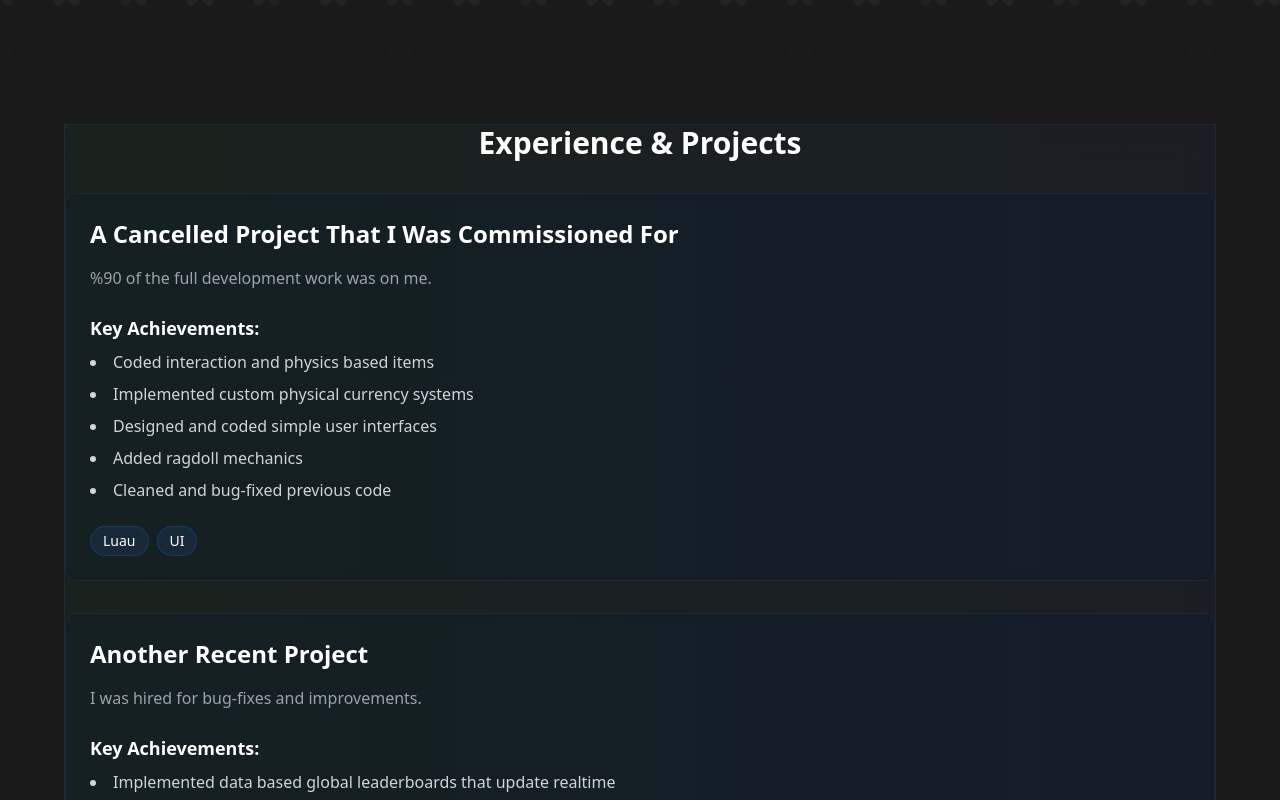
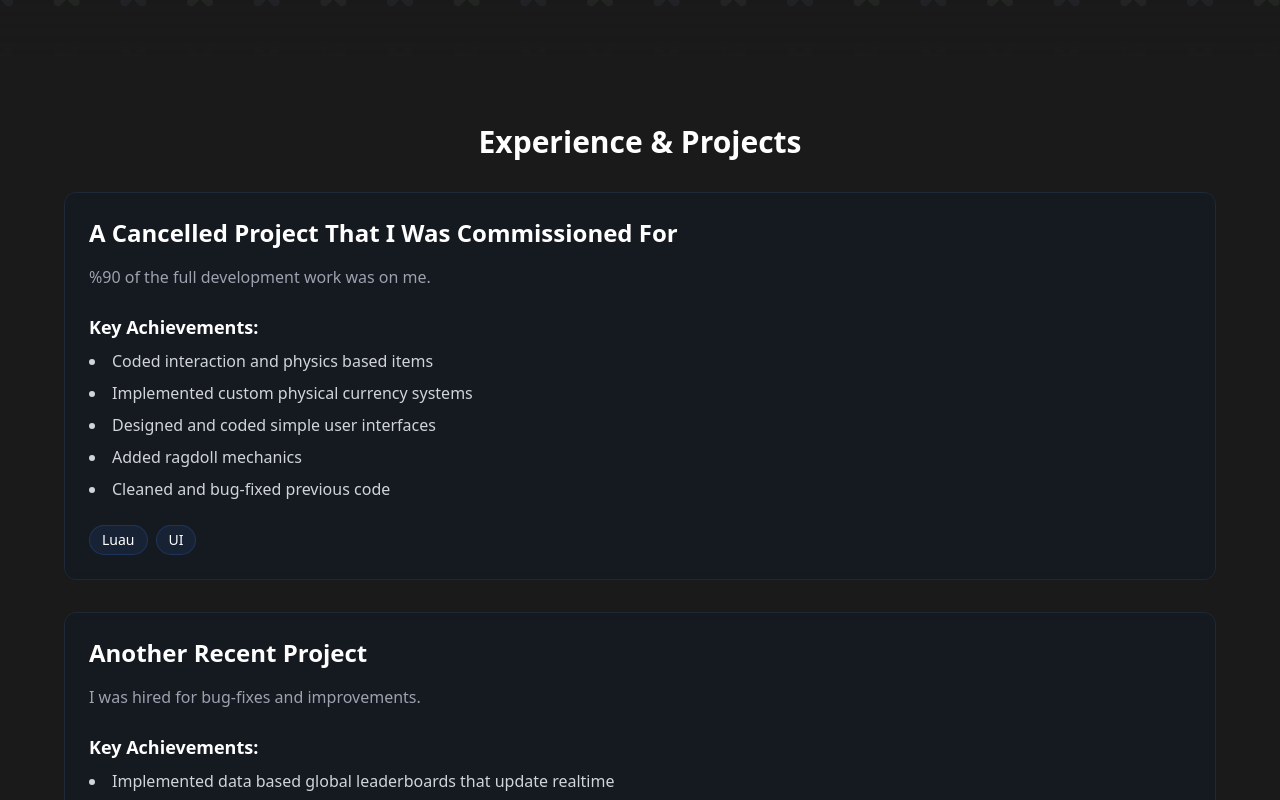
Before and after one commit to Next-Level-Dev/robloxdevportfolio, a Next.js app: page / in a window 1280 px wide. Shown: the part 740-1540 px from the top of the page. Built offline with nearby package versions, Linux system fonts and the light colour scheme.

Commit message:
bye bye gradients

```diff
--- a/app/components/Experience.tsx
+++ b/app/components/Experience.tsx
@@ -5,7 +5,7 @@ import { motion } from 'framer-motion';
 export default function Experience() {
 	return (
 		<section className="py-20 px-4">
-			<div className="max-w-6xl mx-auto backdrop-blur-lg border border-gray-800 bg-gradient-to-r from-green-500/5 to-blue-500/5">
+			<div className="max-w-6xl mx-auto">
 				<motion.h2 initial={{ opacity: 0 }} whileInView={{ opacity: 1 }} viewport={{ once: true }} className="text-3xl font-bold mb-8 text-center">
 					Experience & Projects
 				</motion.h2>
--- a/app/components/Gallery.tsx
+++ b/app/components/Gallery.tsx
@@ -18,7 +18,7 @@ export default function Gallery() {
 
   return (
     <>
-      <section className="py-20 px-4 max-w-12xl mx-auto backdrop-blur-lg border border-gray-800 bg-gradient-to-r from-green-500/5 to-blue-500/5">
+      <section className="py-20 px-15 max-w-12xl mx-auto">
         <h2 className="text-3xl font-bold text-center mb-5">Image Gallery</h2>
 
         {/* 2 images per row on all screen sizes */}
--- a/app/components/SkillMetrics.tsx
+++ b/app/components/SkillMetrics.tsx
@@ -5,7 +5,7 @@ import { motion } from 'framer-motion';
 export default function SkillMetrics() {
 	return (
 		<section className="py-20 px-4">
-			<div className="max-w-6xl mx-auto backdrop-blur-lg border border-gray-800 bg-gradient-to-r from-green-500/5 to-blue-500/5">
+			<div className="max-w-6xl mx-auto">
 				<motion.h2 initial={{ opacity: 0 }} whileInView={{ opacity: 1 }} viewport={{ once: true }} className="text-3xl font-bold mb-8 text-center">
 					Practices, Achievements & Skills
 				</motion.h2>
```
